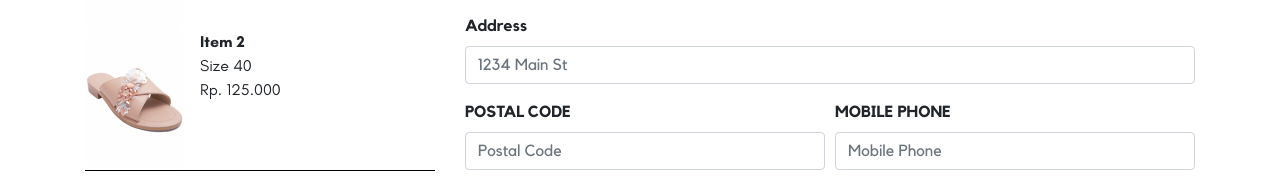
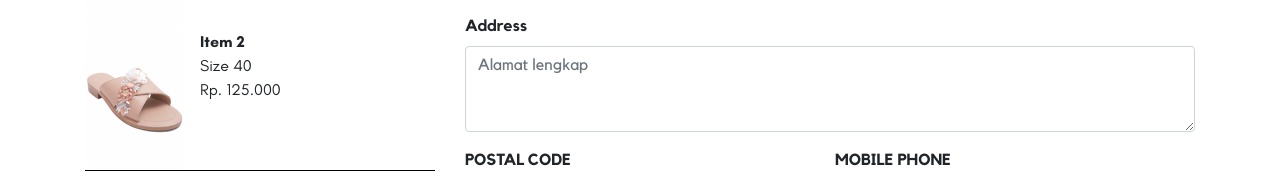
Before and after one commit to priambudiLB/oshare, a React (Create React App) app: page /checkout in a window 1280 px wide. Shown: the part 333-511 px from the top of the page. Built offline with nearby package versions, Linux system fonts and the light colour scheme; no server answers.

Commit message:
inputaddress

```diff
--- a/src/Checkout.jsx
+++ b/src/Checkout.jsx
@@ -143,7 +143,7 @@ class Checkout extends Component {
                 </div>
                 <div className="form-group">
                   <label className='kollektif-bold label' htmlFor="inputAddress">Address</label>
-                  <input type="text" className="form-control" id="inputAddress" placeholder="1234 Main St" />
+                  <textarea className="span6 form-control" rows="3" placeholder="Alamat lengkap" required></textarea>
                 </div>
 
                 <div className="form-row">
```
